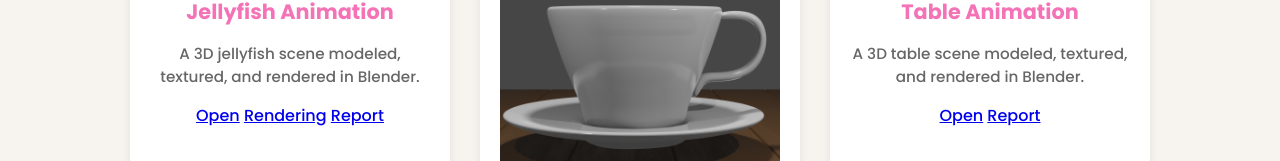
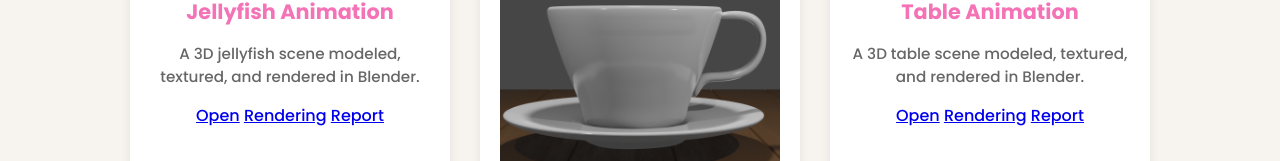
Before and after one commit to meriem742/meriem, a plain HTML site: page tp.html in a window 1280 px wide. Shown: the part 650-811 px from the top of the page. Drawn offline with Linux system fonts and the light colour scheme.

Commit message:
Update tp.html

```diff
--- a/tp.html
+++ b/tp.html
@@ -61,6 +61,7 @@
 
         <div class="buttons">
           <a href="projects/table/table.blend" class="btn-outline" target="_blank">Open</a>
+          <a href="projects/table/0001.png" class="btn-outline" target="_blank">Rendering</a>
           <a href="projects/table/table.pdf" class="btn-fill" target="_blank">Report</a>
         </div>
       </div>
```
